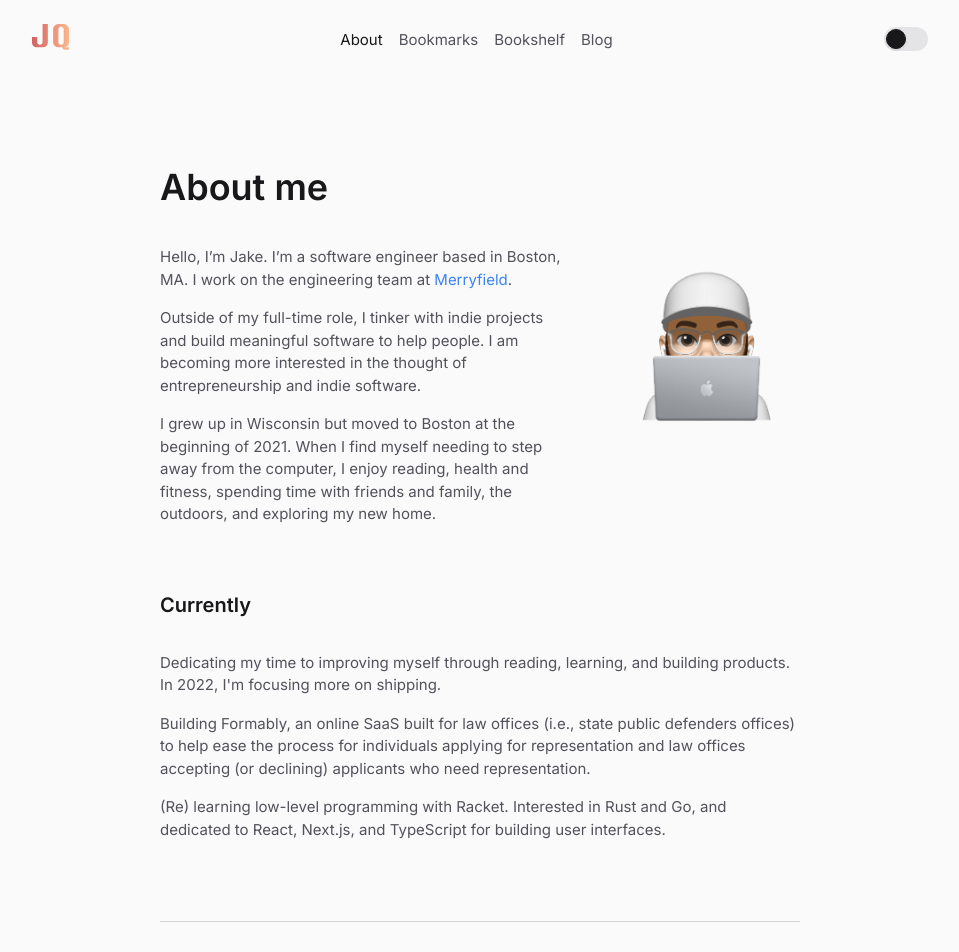
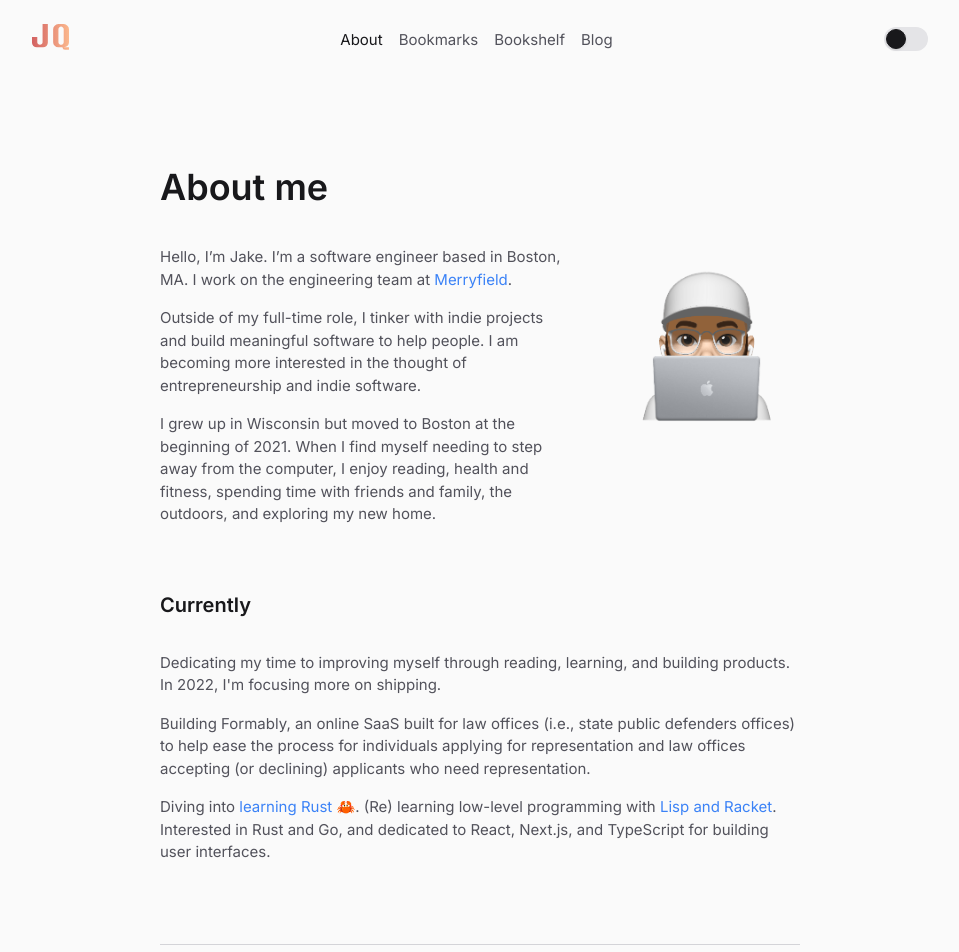
Before and after one commit to jakequinter/jakequinter.io, a Next.js app: page /about in a window 1280 px wide. Shown: the top 952 px of the page, without its empty margins (160-1119 px from the left). Built offline with nearby package versions, Linux system fonts and the light colour scheme; some icons are missing.

Commit message:
link to rust/lisp

```diff
--- a/pages/about.tsx
+++ b/pages/about.tsx
@@ -1,4 +1,5 @@
 import React from 'react';
+import Link from 'next/link';
 import Image from 'next/image';
 import { NextSeo } from 'next-seo';
 
@@ -24,12 +25,11 @@ const About = () => {
           <p className="mb-4">
             Hello, I’m Jake. I’m a software engineer based in Boston, MA. I work
             on the engineering team at{' '}
-            <a
-              className="text-blue-500 dark:text-orange-500 hover:underline underline-offset-2"
-              href="https://www.merryfield.com/"
-            >
-              Merryfield
-            </a>
+            <Link href="https://www.merryfield.com/" passHref>
+              <a className="text-blue-500 dark:text-orange-500 hover:underline underline-offset-2">
+                Merryfield
+              </a>
+            </Link>
             .
           </p>
           <p className="mb-4">
@@ -64,9 +64,23 @@ const About = () => {
           applicants who need representation.
         </p>
         <p className="mt-4">
-          (Re) learning low-level programming with Racket. Interested in Rust
-          and Go, and dedicated to React, Next.js, and TypeScript for building
-          user interfaces.
+          Diving into{' '}
+          <Link
+            href="https://github.com/jakequinter/the-book-exercises"
+            passHref
+          >
+            <a className="text-blue-500 dark:text-orange-500 hover:underline underline-offset-2">
+              learning Rust
+            </a>
+          </Link>{' '}
+          🦀. (Re) learning low-level programming with{' '}
+          <Link href="https://github.com/jakequinter/mit-sicp" passHref>
+            <a className="text-blue-500 dark:text-orange-500 hover:underline underline-offset-2">
+              Lisp and Racket
+            </a>
+          </Link>
+          . Interested in Rust and Go, and dedicated to React, Next.js, and
+          TypeScript for building user interfaces.
         </p>
       </div>
     </Container>
```
